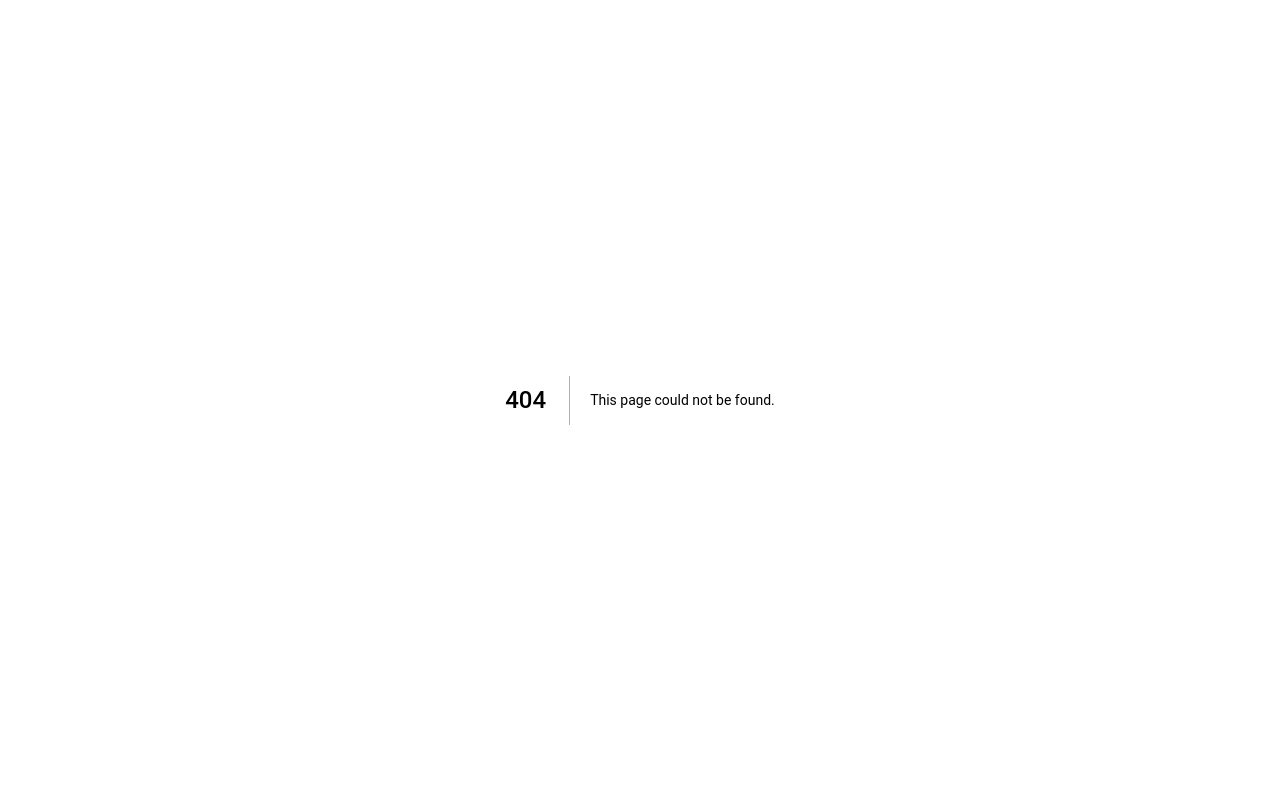
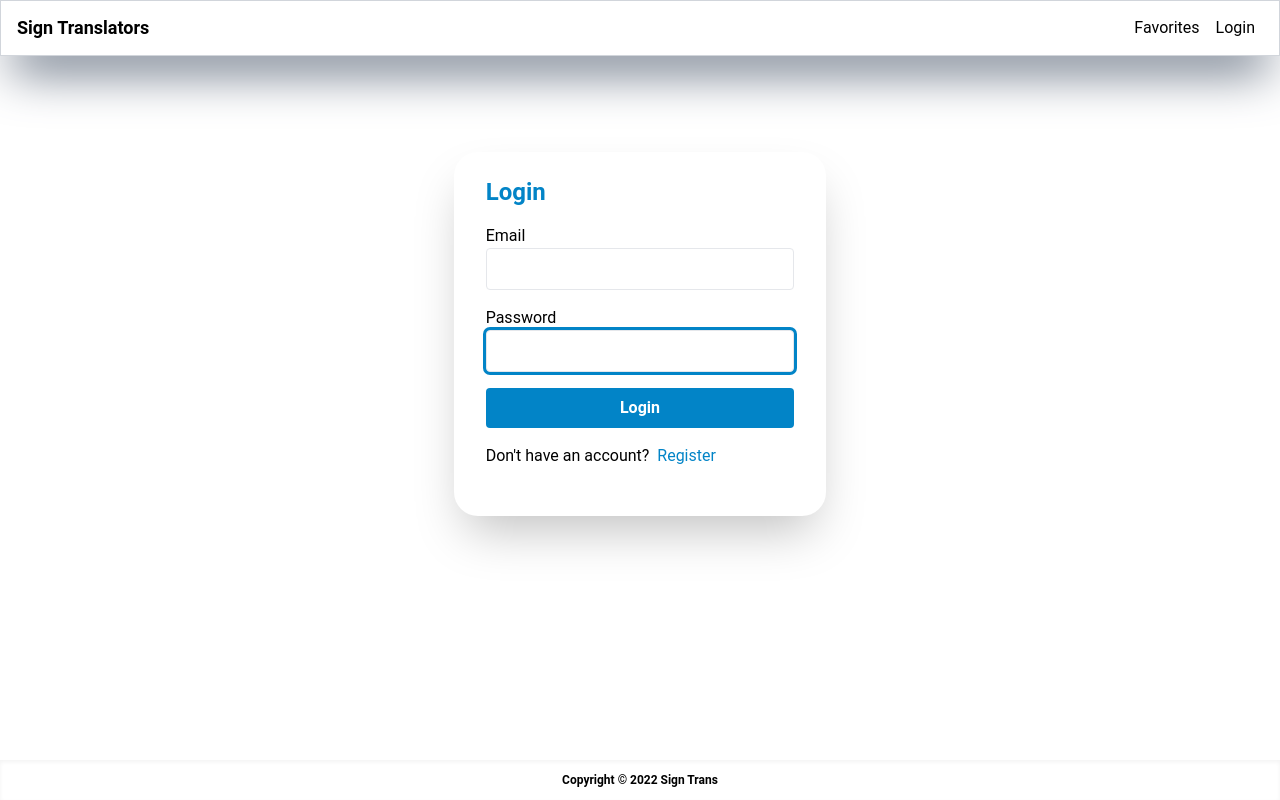
Before and after one commit to Aaskin345/personal-budget-planner, a Next.js app: page /login in a window 1280 px wide. Before the commit this address had no page. Built offline with nearby package versions, Linux system fonts and the light colour scheme.

Commit message:
Create Login Form

```diff
--- a/package.json
+++ b/package.json
@@ -15,7 +15,8 @@
     "js-cookie": "^3.0.1",
     "next": "12.2.0",
     "react": "18.2.0",
-    "react-dom": "18.2.0"
+    "react-dom": "18.2.0",
+    "react-hook-form": "^7.33.1"
   },
   "devDependencies": {
     "autoprefixer": "^10.4.7",
--- a/pages/favorites.js
+++ b/pages/favorites.js
@@ -22,7 +22,11 @@
       {favoritesItems.length === 0 ? (
         <div>
           Favorites list is empty.{' '}
-          <Link href="/">Browse More Sign translators</Link>
+          <Link href="/">
+            <span className="text-sky-600 hover:text-sky-800">
+              Browse More Sign translators
+            </span>
+          </Link>
         </div>
       ) : (
         <div className="grid md:grid-cols-4 md:gap-5">
@@ -78,7 +82,7 @@
               </li>
               <li>
                 <button
-                  onClick={() => router.push('/shipping')}
+                  onClick={() => router.push('login?redirect=/shipping')}
                   className="rounded bg-sky-600 hover:bg-sky-700 text-white font-bold py-2 px-4 w-full"
                 >
                   Check Out
--- /dev/null
+++ b/pages/login.js
@@ -0,0 +1,76 @@
+import Link from 'next/link';
+import React from 'react';
+import { useForm } from 'react-hook-form';
+import Layout from '../components/Layout';
+
+export default function LoginScreen() {
+  const {
+    handleSubmit,
+    register,
+    formState: { errors },
+  } = useForm();
+  const submitHandler = ({ email, password }) => {
+    console.log(email, password);
+  };
+  return (
+    <Layout title="Login">
+      <div className="flex justify-center pt-20">
+        <form
+          className="max-w-screen-sm bg-white shadow-2xl rounded-3xl px-8 pt-6 pb-8 mb-4"
+          onSubmit={handleSubmit(submitHandler)}
+        >
+          <h1 className="mb-4 text-2xl font-bold text-sky-600">Login</h1>
+          <div className="mb-4">
+            <label htmlFor="email">Email</label>
+            <input
+              type="email"
+              {...register('email', {
+                required: 'Please enter email',
+                pattern: {
+                  value: /^[a-zA-Z0-9_.+-]+@[a-zA-Z0-9-]+.[a-zA-Z0-9-.]+$/i,
+                  message: 'Please enter valid email',
+                },
+              })}
+              className="w-full"
+              id="email"
+              autoFocus
+            ></input>
+            {errors.email && (
+              <div className="text-red-500">{errors.email.message}</div>
+            )}
+          </div>
+          <div className="mb-4">
+            <label htmlFor="password">Password</label>
+            <input
+              type="password"
+              {...register('password', {
+                required: 'Please enter password',
+                minLength: {
+                  value: 6,
+                  message: 'password is more than 5 chars',
+                },
+              })}
+              className="w-full"
+              id="password"
+              autoFocus
+            ></input>
+            {errors.password && (
+              <div className="text-red-500 ">{errors.password.message}</div>
+            )}
+          </div>
+          <div className="mb-4 ">
+            <button className="rounded bg-sky-600 hover:bg-sky-700 text-white font-bold py-2 px-4 w-full">
+              Login
+            </button>
+          </div>
+          <div className="mb-4 ">
+            Don&apos;t have an account? &nbsp;
+            <span className="text-sky-600 hover:text-sky-800">
+              <Link href="register">Register</Link>
+            </span>
+          </div>
+        </form>
+      </div>
+    </Layout>
+  );
+}
--- a/styles/globals.css
+++ b/styles/globals.css
@@ -25,3 +25,9 @@
 .card:hover .scaling {
   @apply scale-105 shadow-2xl shadow-black;
 }
+
+input,
+select,
+textarea {
+  @apply rounded border p-2  outline-none ring-sky-600  focus:ring;
+}
```
Also changed, not shown: 1 other file (tests, documents, lock files or other folders).
